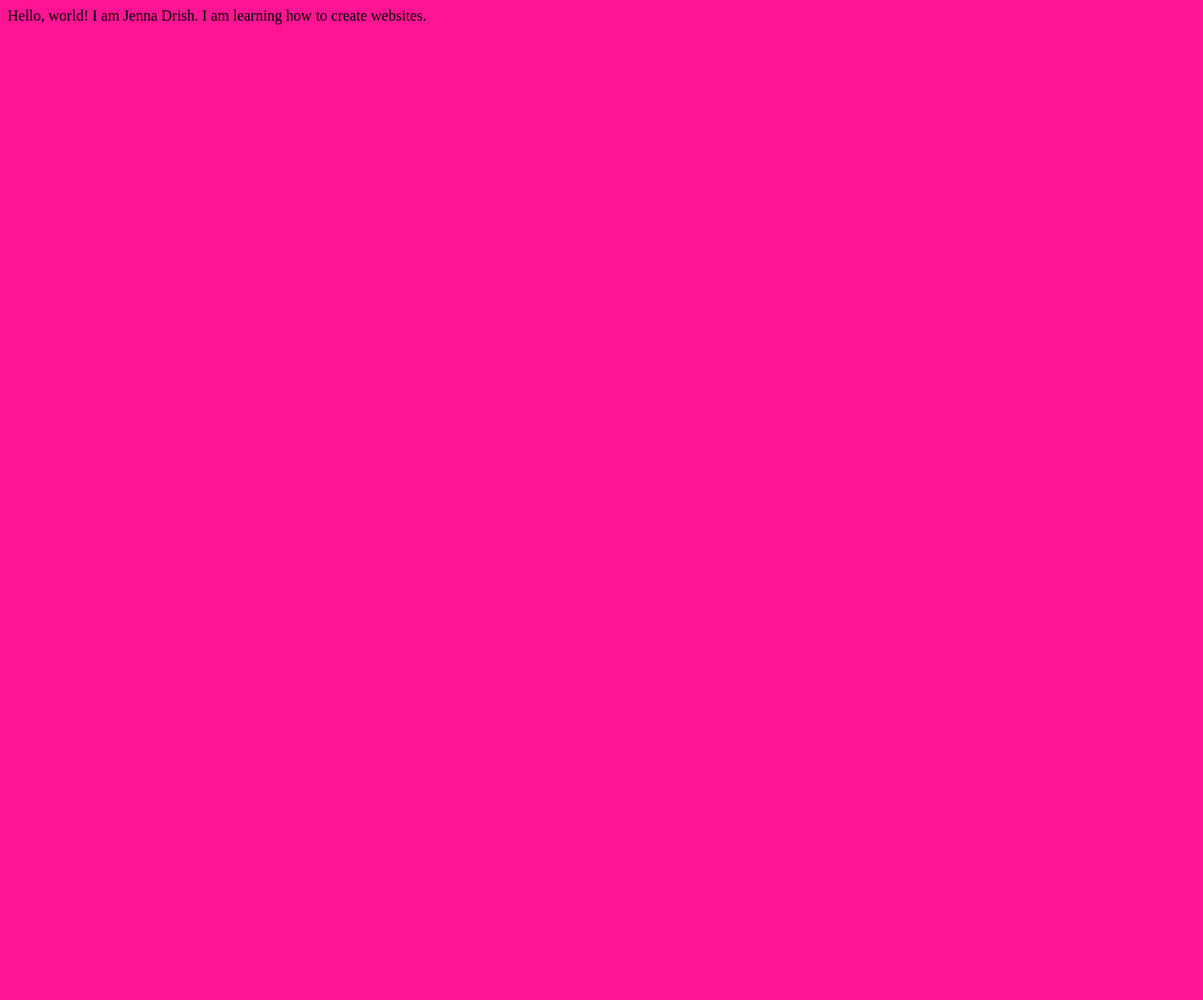
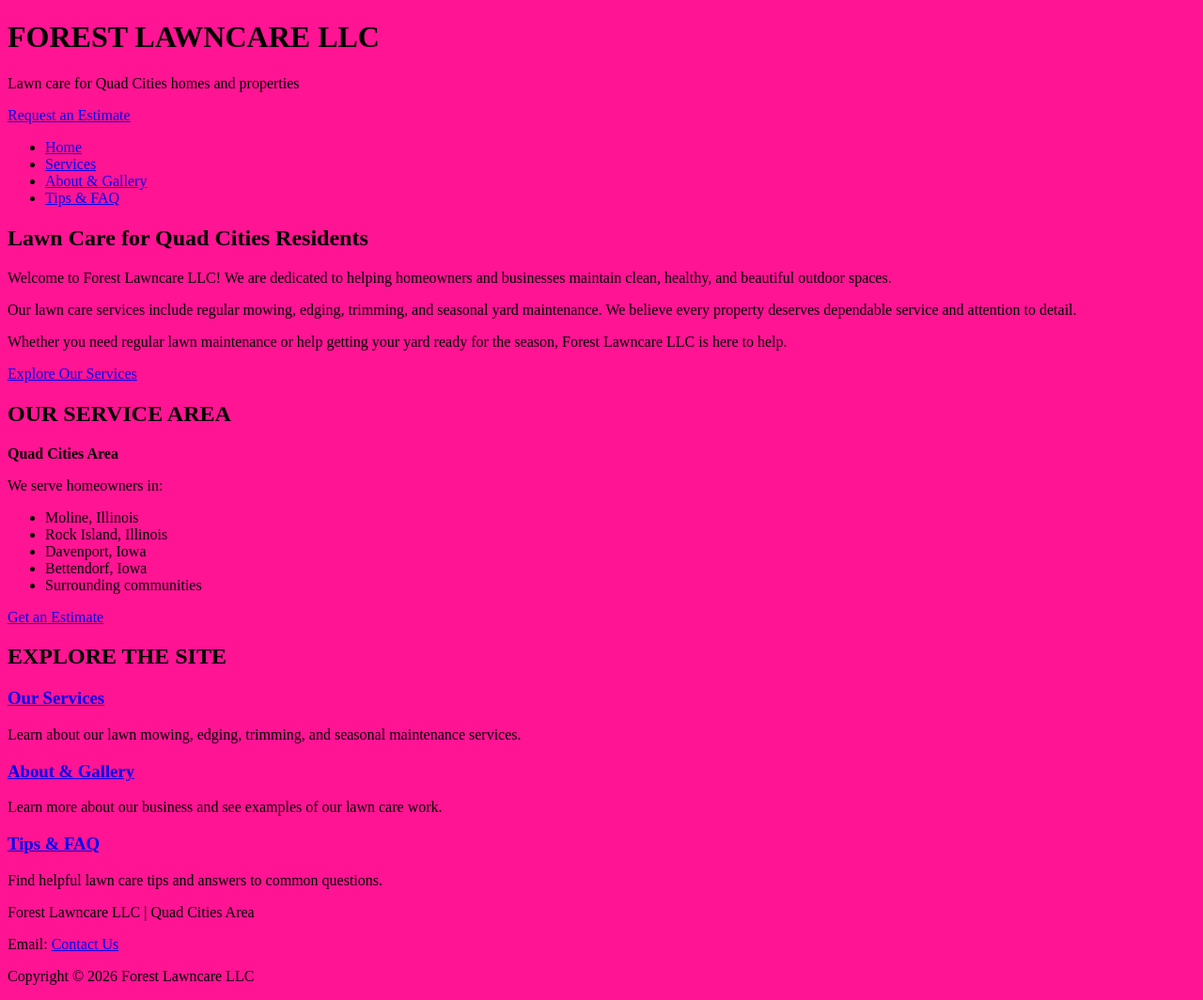
Before and after one commit to jedrish-creator/jedrish-creator.github.io, a plain HTML site: page index.html in a window 1280 px wide. Shown: the whole page at 94% size. Before the commit the page ends 800 px from the top, so only its background shows below. Drawn offline with Linux system fonts and the light colour scheme.

Commit message:
Update index.html for Forest Lawncare LLC website

```diff
--- a/index.html
+++ b/index.html
@@ -1,12 +1,88 @@
+
 <!DOCTYPE html>
 <html lang="en">
 <head>
-    <meta charset="UTF-8">
+    <meta charset="utf-8">
     <meta name="viewport" content="width=device-width, initial-scale=1.0">
-    <title>Jenna's First Website</title>
+    <meta name="description" content="Forest Lawncare LLC provides dependable lawn care services for Quad Cities homes and businesses.">
+    <meta name="keywords" content="Forest Lawncare, Quad Cities, lawn mowing, lawn maintenance">
+    <title>Forest Lawncare LLC | Home</title>
     <link rel="stylesheet" href="styles.css">
 </head>
+
 <body>
-Hello, world! I am Jenna Drish. I am learning how to create websites.
+<div id="wrapper">
+
+    <header>
+        <div>
+            <h1>FOREST LAWNCARE LLC</h1>
+            <p class="tagline">Lawn care for Quad Cities homes and properties</p>
+        </div>
+        <a class="header-cta" href="services.html#estimate">Request an Estimate</a>
+    </header>
+
+    <nav>
+        <ul>
+            <li><a href="index.html">Home</a></li>
+            <li><a href="services.html">Services</a></li>
+            <li><a href="about.html">About &amp; Gallery</a></li>
+            <li><a href="tips.html">Tips &amp; FAQ</a></li>
+        </ul>
+    </nav>
+
+    <main>
+        <section class="top-grid">
+            <div class="intro-box">
+                <h2>Lawn Care for Quad Cities Residents</h2>
+                <p>Welcome to Forest Lawncare LLC! We are dedicated to helping homeowners and businesses maintain clean, healthy, and beautiful outdoor spaces.</p>
+                <p>Our lawn care services include regular mowing, edging, trimming, and seasonal yard maintenance. We believe every property deserves dependable service and attention to detail.</p>
+                <p>Whether you need regular lawn maintenance or help getting your yard ready for the season, Forest Lawncare LLC is here to help.</p>
+                <a class="btn" href="services.html">Explore Our Services</a>
+            </div>
+
+            <aside class="service-area-box">
+                <h2>OUR SERVICE AREA</h2>
+                <p><strong>Quad Cities Area</strong></p>
+                <p>We serve homeowners in:</p>
+                <ul>
+                    <li>Moline, Illinois</li>
+                    <li>Rock Island, Illinois</li>
+                    <li>Davenport, Iowa</li>
+                    <li>Bettendorf, Iowa</li>
+                    <li>Surrounding communities</li>
+                </ul>
+                <a class="btn" href="services.html#estimate">Get an Estimate</a>
+            </aside>
+        </section>
+
+        <section class="explore-section">
+            <h2>EXPLORE THE SITE</h2>
+
+            <div class="explore-grid">
+                <article class="card">
+                    <h3><a href="services.html">Our Services</a></h3>
+                    <p>Learn about our lawn mowing, edging, trimming, and seasonal maintenance services.</p>
+                </article>
+
+                <article class="card">
+                    <h3><a href="about.html">About &amp; Gallery</a></h3>
+                    <p>Learn more about our business and see examples of our lawn care work.</p>
+                </article>
+
+                <article class="card">
+                    <h3><a href="tips.html">Tips &amp; FAQ</a></h3>
+                    <p>Find helpful lawn care tips and answers to common questions.</p>
+                </article>
+            </div>
+        </section>
+    </main>
+
+    <footer>
+        <p>Forest Lawncare LLC | Quad Cities Area</p>
+        <p>Email: <a href="mailto:CONTACT-EMAIL">Contact Us</a></p>
+        <p>Copyright &copy; 2026 Forest Lawncare LLC</p>
+    </footer>
+
+</div>
 </body>
 </html>
```
